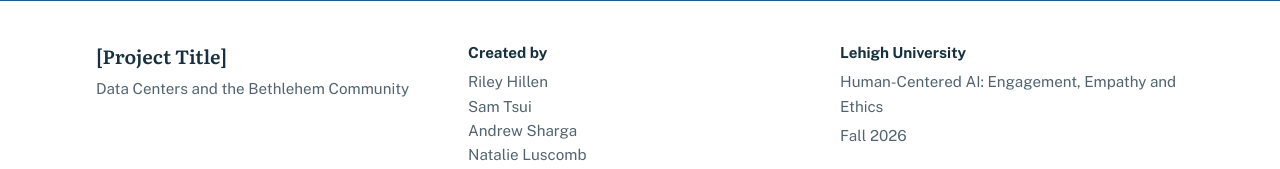
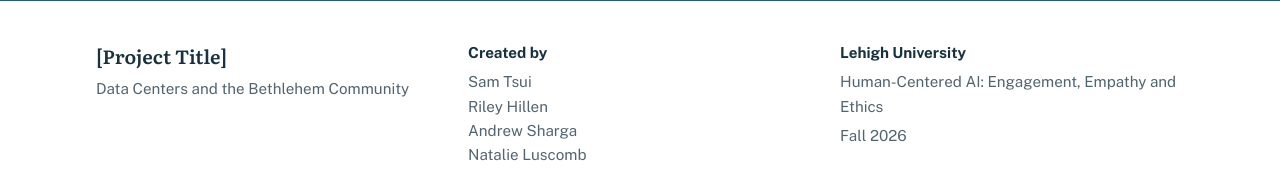
Before and after one commit to rth227/lehighvalley-datacenter, a React (Vite) app: page / in a window 1280 px wide. Shown: the part 3296-3465 px from the top of the page. Built offline with nearby package versions, Linux system fonts and the light colour scheme.

Commit message:
fixing footer

```diff
--- a/src/content/en/site.js
+++ b/src/content/en/site.js
@@ -7,7 +7,7 @@ export const site = {
   university: 'Lehigh University',
   course: 'Human-Centered AI: Engagement, Empathy and Ethics',
   semester: 'Fall 2026',
-  team: ['Riley Hillen', 'Sam Tsui', 'Andrew Sharga', 'Natalie Luscomb', 'Krista Rumpeters'],
+  team: ['Sam Tsui', 'Riley Hillen', 'Andrew Sharga', 'Natalie Luscomb', 'Krista Rumpeters'],
 
   nav: [
     { path: '/', label: 'Our project' },
```
